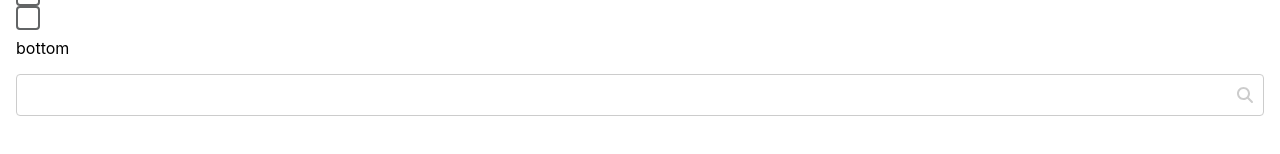
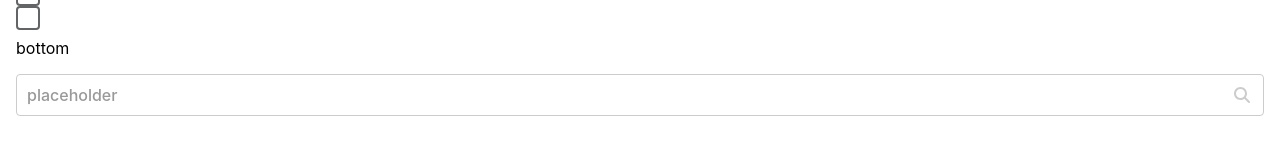
Before and after one commit to HalloweenJack2606/Ajonjolib, a React (Create React App) app: page / in a window 1280 px wide. Shown: the part 192-346 px from the top of the page. Built offline with nearby package versions, Linux system fonts and the light colour scheme.

Commit message:
Added placeholder for Searchbox

```diff
--- a/src/inputs/ajonjolinput.js
+++ b/src/inputs/ajonjolinput.js
@@ -1,7 +1,9 @@
 import Select from "./select/select";
 import Checkbox from "./checkbox/checkbox";
+import SearchBox from "./searchbox/searchbox";
 
 export {
     Select,
-    Checkbox
+    Checkbox,
+    SearchBox
 }
--- a/src/inputs/searchbox/searchbox.js
+++ b/src/inputs/searchbox/searchbox.js
@@ -3,21 +3,22 @@ import styles from './searchbox.module.css';
 import {faSearch} from "@fortawesome/free-solid-svg-icons";
 import {FontAwesomeIcon} from "@fortawesome/react-fontawesome";
 
-export default function SearchBox({value, onChange, onInput, className, style, disabled}) {
+export default function SearchBox({ value, onChange, onInput, className, style, disabled, placeholder }) {
     const [searchTerm, setSearchTerm] = useState(value);
+    const [focused, setFocused] = useState(false);
     const contentEditableRef = useRef(null);
 
     useEffect(() => {
         if (onChange) onChange(searchTerm);
-    }, [searchTerm])
+    }, [searchTerm]);
 
     const search = () => {
-        if(onInput) onInput(searchTerm);
-    }
+        if (onInput) onInput(searchTerm);
+    };
 
     const handleEnterKey = (e) => {
         if (e.key === 'Enter') {
-            e.preventDefault()
+            e.preventDefault();
             search();
         }
     };
@@ -26,12 +27,21 @@ export default function SearchBox({value, onChange, onInput, className, style, d
         <div className={className} style={style}>
             <div className={styles.container}>
                 <div
+                    style={{
+                        color: !focused && !searchTerm ? '#999' : '#000',
+                    }}
                     contentEditable={true}
                     ref={contentEditableRef}
                     onKeyDown={handleEnterKey}
-                    onInput={(e) => {setSearchTerm(e.currentTarget.textContent);}}
+                    onFocus={() => setFocused(true)}
+                    onBlur={() => setFocused(false)}
+                    onInput={(e) => {
+                        setSearchTerm(e.currentTarget.textContent);
+                    }}
                     className={styles.input}
-                />
+                >
+                    {!focused && !searchTerm && placeholder}
+                </div>
 
                 <div className={styles.searchIcon} onClick={() => search()}>
                     <FontAwesomeIcon icon={faSearch} color={'#CCC'} />
--- a/src/inputs/searchbox/searchbox.module.css
+++ b/src/inputs/searchbox/searchbox.module.css
@@ -5,7 +5,7 @@
     display: flex;
     align-items: center;
     justify-content: space-between;
-    padding: 10px;
+    padding-right: 0.8rem;
     font-size: 16px;
     border: 1px solid #ccc;
     border-radius: 4px;
@@ -24,7 +24,7 @@
     white-space: nowrap;
     width: 100%;
     text-align: left;
-    padding: 0 0 0 0.5rem;
+    padding: 10px;
     color: #000;
 }
 
```
